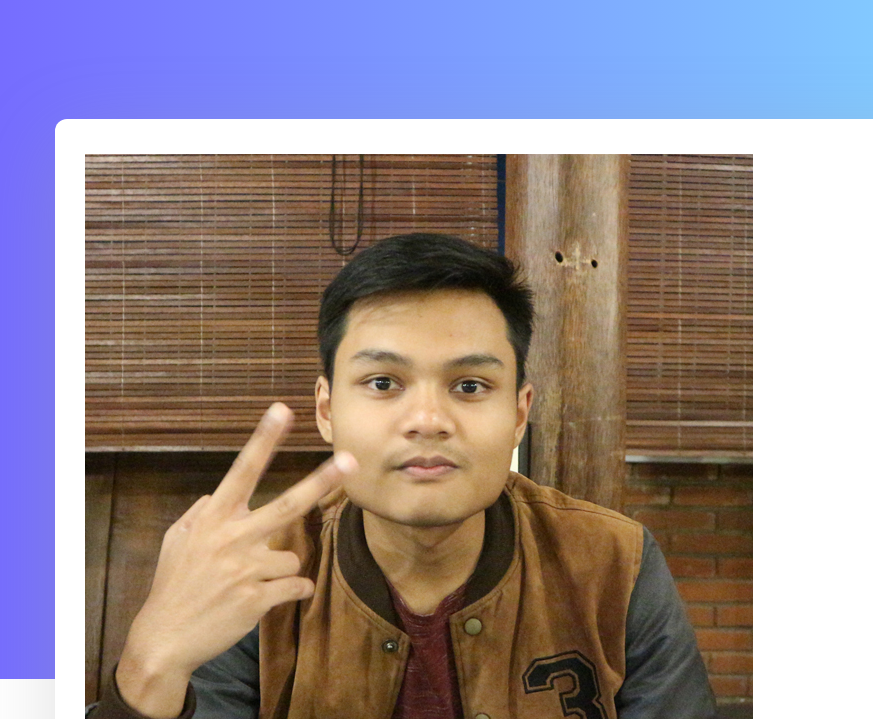
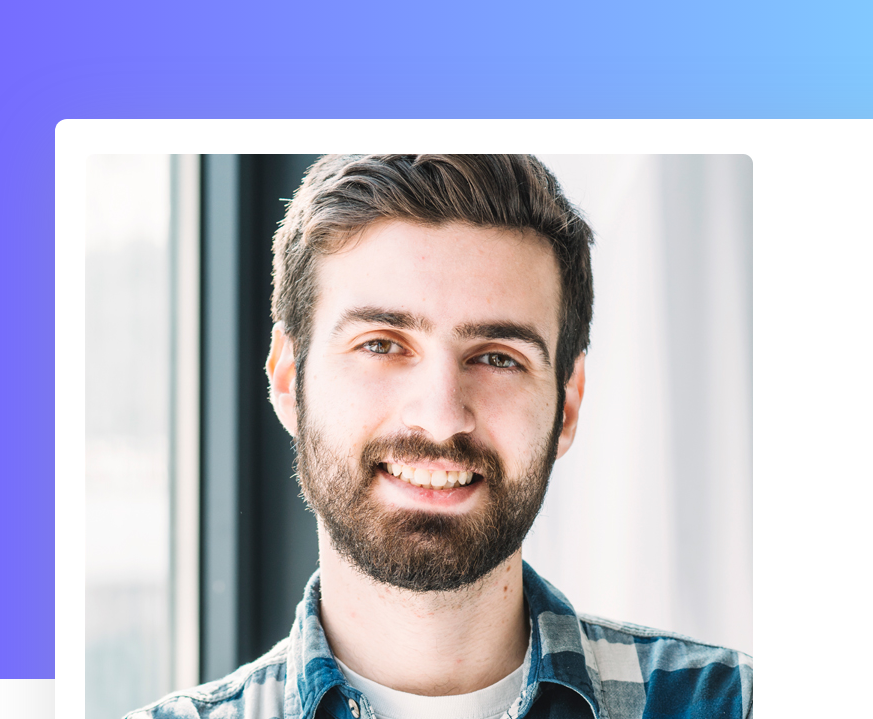
Before and after one commit to Malifmaulana/MAlifMaulana.github.io, a plain HTML site: page index.html in a window 1280 px wide. Shown: the part 81-800 px from the top of the page, 0-873 px from the left. Drawn offline with Linux system fonts and the light colour scheme.

Commit message:
Update index.html

```diff
--- a/index.html
+++ b/index.html
@@ -55,7 +55,7 @@
 					<div class="banner_content">
 						<div class="media">
 							<div class="d-flex">
-								<img src="img/personal-3.jpg" alt="">
+								<img src="img/personal.jpg" alt="">
 							</div>
 							<div class="media-body">
 								<div class="personal_text">
```
